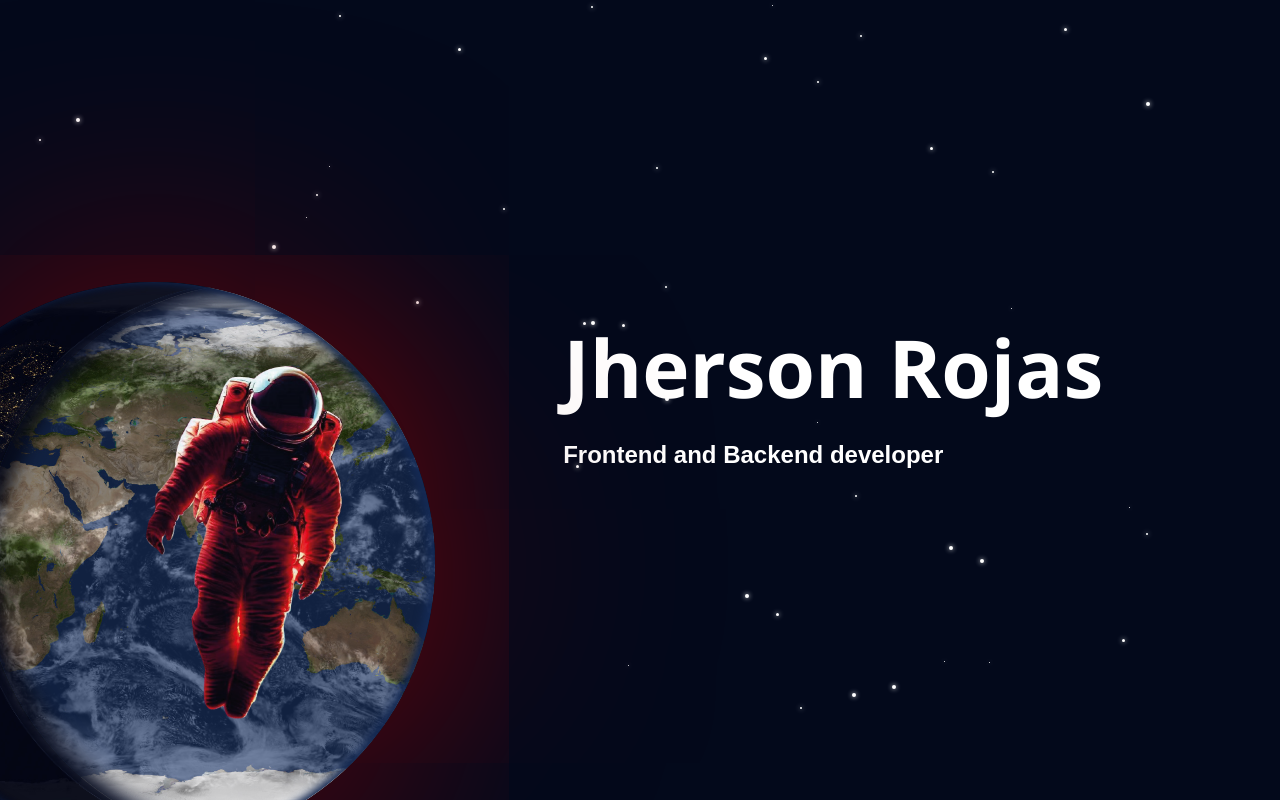
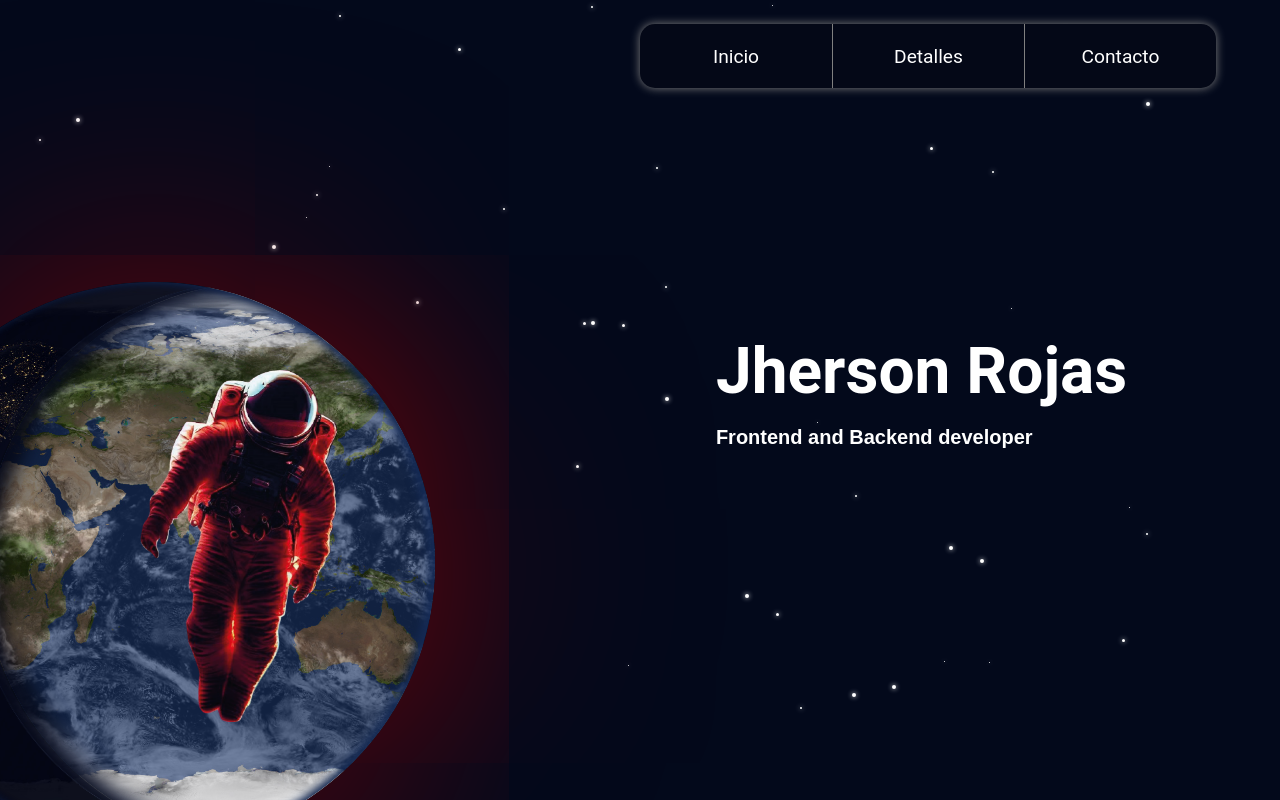
Before and after one commit to JhersonRojas/JhersonRojas, a React app in the folder Me-React/: page / in a window 1280 px wide. Built offline with nearby package versions, Linux system fonts and the light colour scheme.

Commit message:
añadiendo vinculos a las seecciones de las paginas

```diff
--- a/Me-React/src/index.scss
+++ b/Me-React/src/index.scss
@@ -2,14 +2,13 @@
   --bg-page: #202020;
   --bg-space: #03091b;
   --text-color: white;
-  --font-family: 'Segoe UI', Tahoma, Geneva, Verdana, sans-serif;
+  --font-family: Roboto, "Helvetica Neue", sans-serif;;
 }
 
 html,
 body {
   padding: 0;
   margin: 0;
-}
 
   #root {
     background-color: var(--bg-space);
@@ -17,4 +16,10 @@ body {
     overflow-x: hidden;
     width: 100%;
     height: 100vh;
+    scroll-behavior: smooth;
+
+    section [id] {
+      scroll-margin-top: 0;
     }
+  }
+}
--- a/Me-React/src/pages/App.scss
+++ b/Me-React/src/pages/App.scss
@@ -1,5 +1,41 @@
-@media screen and (min-width: 800px) {
-  .principal {
+@media screen and (min-width: 700px) {
+
+  .toolbar {
+    z-index: 10;
+    background-color: #040817;
+    color: var(--text-color);
+    position: fixed;
+    top: 3vh;
+    right: 5vw;
+    width: 45vw;
+    height: 8vh;
+    border-radius: 15px;
+    box-shadow: 0 0 10px gray;
+
+    display: grid;
+    grid-template-columns: 1fr 1fr 1fr;
+
+    div {
+      display: flex;
+
+      &.details-link,
+      &.contact-link {
+        border-left: 1px solid gray;
+      }
+
+      a {
+        margin: auto;
+        font-family: var(--font-family);
+        color: var(--text-color);
+        text-decoration: none;
+        font-size: 1.2rem;
+        margin: auto;
+      }
+    }
+
+  }
+
+  .home {
     background-color: var(--bg-space);
     display: grid;
     grid-template-columns: 0.5fr 1.5fr;
@@ -15,7 +51,7 @@
         bottom: 10%;
         left: 25%;
         width: 35%;
-        animation: moveAstro 10s infinite;
+        animation: moveAstro 15s infinite;
       }
 
       @keyframes moveAstro {
@@ -47,16 +83,15 @@
 
       .presentatiton {
         margin: auto;
-        margin-left: 0;
 
         h1 {
           font-family: var(--font-family);
-          font-size: 5rem;
+          font-size: 4rem;
           margin: 0;
         }
 
         h2 {
-          font-size: 1.5rem;
+          font-size: 1.25rem;
           font-family: Arial, Helvetica, sans-serif;
         }
       }
@@ -71,4 +106,12 @@
     width: 100%;
   }
 
+  .contact {
+    background-color: var(--bg-space);
+    display: grid;
+    // grid-template-columns: 0.7fr 1.3fr;
+    height: 100vh;
+    width: 100%;
+  }
+
 }
--- a/Me-React/src/pages/App.tsx
+++ b/Me-React/src/pages/App.tsx
@@ -5,7 +5,20 @@ export default function App() {
 
   return (
     <>
-      <div className="principal">
+      <div className="toolbar">
+        <div className="inicio-link">
+          <a href="#home">Inicio</a>
+        </div>
+        <div className="details-link">
+          <a href="#details">Detalles</a>
+        </div>
+        <div className="contact-link">
+          <a href="#contact">Contacto</a>
+        </div>
+      </div>
+
+      <section id='home'>
+        <div className="home">
           <StarsBackground stars={50} />
           <div className="astronaut">
             <World />
@@ -18,12 +31,25 @@ export default function App() {
             </div>
           </div>
         </div>
+      </section>
+
+      <section id='details'>
         <div className="details">
           <a href="https://react.dev" target="_blank">
             <img src="/react.svg" className="logo react" alt="React logo" />
           </a>
           <h1>Hola</h1>
         </div>
+      </section>
+
+      <section id='contact'>
+        <div className="contact">
+          <a href="https://react.dev" target="_blank">
+            <img src="/react.svg" className="logo react" alt="React logo" />
+          </a>
+          <h1>Hola</h1>
+        </div>
+      </section>
     </>
   )
 }
--- a/Me-React/src/pages/components/World.scss
+++ b/Me-React/src/pages/components/World.scss
@@ -17,7 +17,7 @@
   height: 44vw;
   width: 44vw;
   background-size: 200%;
-  animation: rotate-night 80s linear infinite;
+  animation: rotate-night 90s linear infinite;
 }
 
 .day {
@@ -31,7 +31,7 @@
   background-size: 200%;
   border-left: solid 1px black;
   box-shadow: 5px 0 20px 10px #040615 inset;
-  animation: rotate-day 80s linear infinite;
+  animation: rotate-day 90s linear infinite;
 }
 
 .clouds {
@@ -45,7 +45,7 @@
   background-size: 200%;
   border-radius: 50%;
   box-shadow: 5px 0 20px 10px #040615 inset, -9px 0px 20px 10px #5e90f1 inset;
-  animation: rotate-day 50s linear infinite, spin-clouds 100s ease infinite;
+  animation: rotate-day 60s linear infinite, spin-clouds 100s ease infinite;
 }
 
 .inner-shadow {
```
Lines whose indentation alone changed are shown as unchanged.
